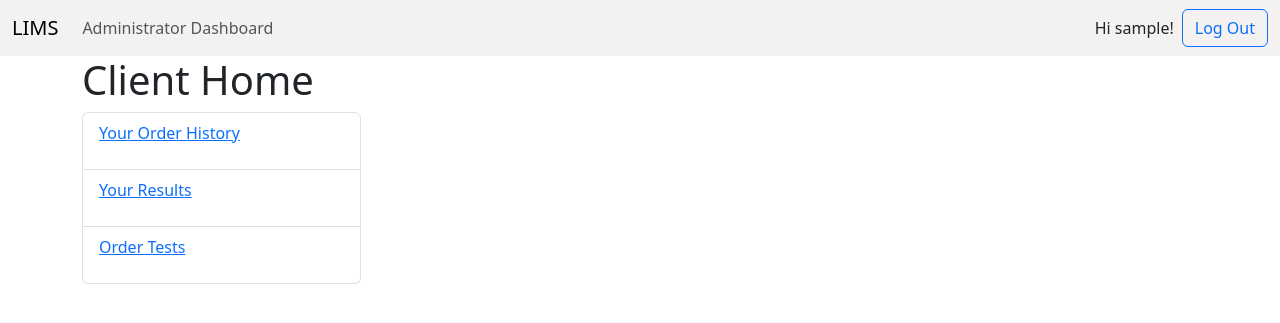
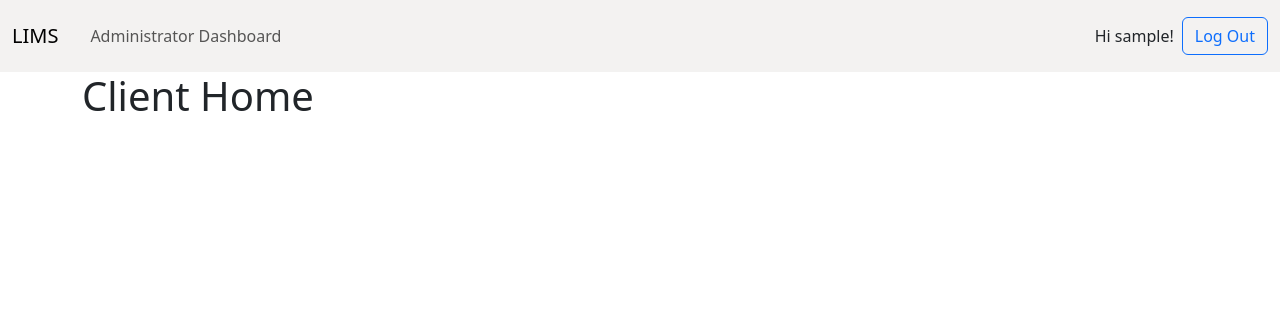
Before and after one commit to shepkeira/LIMS, a Django app: page /orders/home_page/ in a window 1280 px wide. Shown: the top 323 px of the page. Run offline with Django 3.2, Linux system fonts and the light colour scheme; the visitor is signed in with stand-in values (Sample User, id 1); some libraries are stand-ins or nearby versions.

Commit message:
Moved client links to the navbar

```diff
--- a/LIMS_IMAGE/web/templates/base.html
+++ b/LIMS_IMAGE/web/templates/base.html
@@ -3,7 +3,6 @@
   <head>
     <meta charset="utf-8" />
     <meta name="viewport" content="width=device-width, initial-scale=1" />
-    <!-- I'm forced to comment everywhere because the HTML linter sucks -->
     <title>{% block title %}LIMS Base Template{% endblock %}</title>
     {% load bootstrap5 %}
     <!-- load bootstrap css -->
@@ -39,9 +38,25 @@
           <div class="collapse navbar-collapse" id="navbarSupportedContent">
             <ul class="navbar-nav me-auto mb-2 mb-lg-0">
               {% if user.is_superuser %}
-              <li class="nav-item">
+              <li class="nav-link">
                 <a class="nav-link" href="{% url 'admin:index' %}"
                   >Administrator Dashboard</a
+                >
+              </li>
+              {% endif %} {% if not user.is_staff and not user.is_anonymous %}
+              <li class="nav-link">
+                <a class="nav-link" href="{% url 'orders:order_history' %}"
+                  >Your Order History</a
+                >
+              </li>
+              <li class="nav-link">
+                <a class="nav-link" href="{% url 'orders:results' %}"
+                  >Your Results</a
+                >
+              </li>
+              <li class="nav-link">
+                <a class="nav-link" href="{% url 'orders:shopping' %}"
+                  >Order Tests</a
                 >
               </li>
               {% endif %}
--- a/LIMS_IMAGE/web/templates/orders/home_page.html
+++ b/LIMS_IMAGE/web/templates/orders/home_page.html
@@ -1,13 +1,11 @@
 {% extends 'base.html' %}
 <!-- Not having this here makes the interpreter mad -->
 {% block title %}Client Home{% endblock %}
-<!-- Not having this here makes the interpreter mad -->
 <body>
   {% block content%}
   <div class="container">
     <h1>Client Home</h1>
-    {% if user.is_authenticated %}
-
+    {% if user.is_authenticated %} {% comment %}
     <ul class="list-group w-25">
       <li class="list-group-item">
         <p><a href="{% url 'orders:order_history' %}">Your Order History</a></p>
@@ -19,7 +17,7 @@
         <p><a href="{% url 'orders:shopping' %}">Order Tests</a></p>
       </li>
     </ul>
-    {% comment %}
+    {% endcomment %} {% comment %}
     <p><a href="{% url 'logout' %}">Log Out</a></p>
     {% endcomment %} {% else %}
     <p>You are not logged in</p>
--- a/LIMS_IMAGE/web/templates/registration/login.html
+++ b/LIMS_IMAGE/web/templates/registration/login.html
@@ -8,14 +8,13 @@
 <body>
   <div class="container">
     <h2>Log In</h2>
-    <form method="post" class="form w-50">
-      {% csrf_token %}
+    <form method="post" class="w-50">
       <!-- Init bootstrap form -->
       {% bootstrap_form form %}
       <!-- Init bootstrap buttons -->
       {% buttons %}
       <button type="submit" class="btn btn-primary">Log In</button>
-      {% endbuttons %}
+      {% endbuttons %} {% csrf_token %}
     </form>
   </div>
 </body>
```
